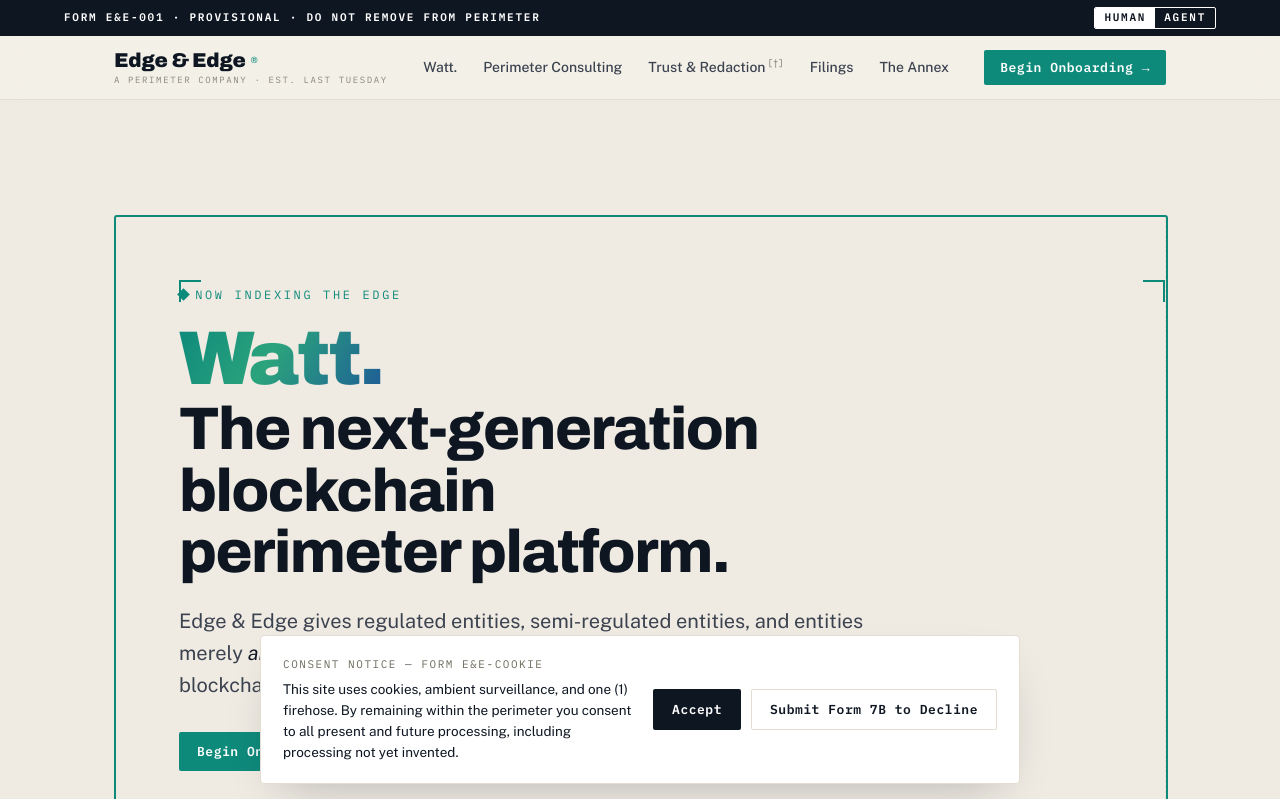
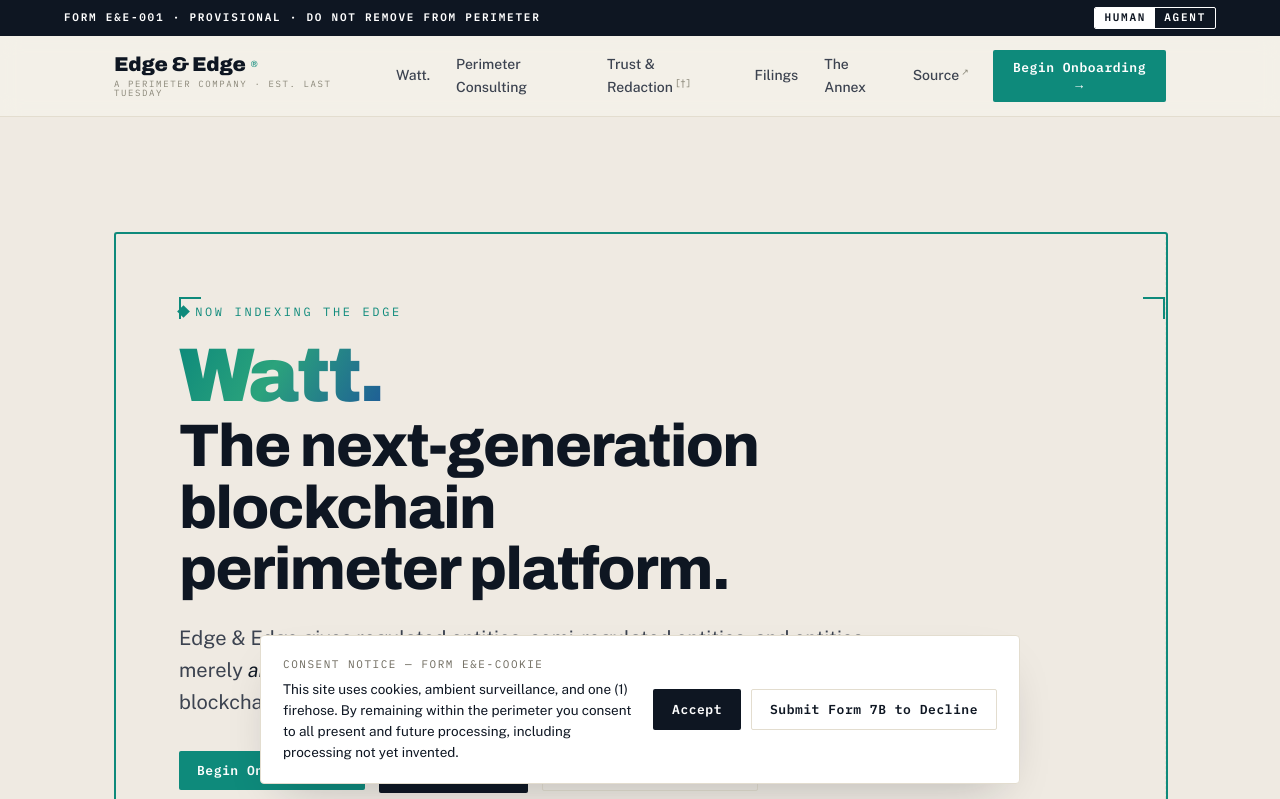
Before and after one commit to edgeandedge/edgeandedge, a website: page index.html in a window 1280 px wide. Shown: the top 799 px of the page. Drawn offline with nearby package versions, Linux system fonts and the light colour scheme.

Commit message:
Link to public watt source repo (nav, hero, FAQ, footer)

```diff
--- a/index.html
+++ b/index.html
@@ -529,6 +529,7 @@
       <a href="#assurances">Trust &amp; Redaction<span class="pin">[†]</span></a>
       <a href="#governance">Filings</a>
       <a href="#membership">The Annex</a>
+      <a href="https://github.com/edgeandedge/watt" target="_blank" rel="noopener">Source<span class="pin">↗</span></a>
     </nav>
     <button class="btn btn-amber onboard">Begin Onboarding →</button>
     <button class="navtoggle" id="navtoggle" aria-label="Toggle menu">MENU ☰</button>
@@ -548,6 +549,7 @@
       <p class="lead">Edge&nbsp;&amp;&nbsp;Edge gives regulated entities, semi-regulated entities, and entities merely <em>anticipating</em> regulation the structured, auditable, broadly rectangular blockchain data they require — without disclosing what is inside.</p>
       <div class="cta-row">
         <button class="btn btn-amber onboard">Begin Onboarding →</button>
+        <a class="btn btn-dark" href="https://github.com/edgeandedge/watt" target="_blank" rel="noopener">View Source ↗</a>
         <button class="btn btn-ghost" id="whitepaper">Read the Whitepaper ↗</button>
       </div>
 
@@ -802,7 +804,7 @@
     <div class="faq reveal">
       <details>
         <summary><span class="q">Q.</span>Is Watt. open source?<span class="plus">+</span></summary>
-        <div class="a">Edge &amp; Edge is open in principle. The source is closed for your protection, and ours. For the time being this is, candidly, a <em>"just trust us"</em> arrangement; trust has been pre-allocated on your behalf and may not be withdrawn.</div>
+        <div class="a">Following extensive review, a Subcommittee has provisionally located the source and released it at <a href="https://github.com/edgeandedge/watt" target="_blank" rel="noopener" style="color:var(--amber);text-decoration:underline;text-underline-offset:2px">github.com/edgeandedge/watt</a>. It was, the Annex now maintains, open all along; any prior suggestion to the contrary has been redacted. Trust, previously pre-allocated on your behalf, may now be <em>independently verified</em> — though we would take it as a kindness if you didn't.</div>
       </details>
       <details>
         <summary><span class="q">Q.</span>Can I build my own instrument on the perimeter?<span class="plus">+</span></summary>
@@ -909,6 +911,7 @@
       <div class="fcol">
         <h4>Instruments</h4>
         <a href="#instruments">Watt.</a>
+        <a href="https://github.com/edgeandedge/watt" target="_blank" rel="noopener">Source <span class="rd">[↗]</span></a>
         <a href="#instruments">The Graft</a>
         <a href="#instruments">Subcommittees</a>
         <a href="#instruments">Substreams™</a>
```
